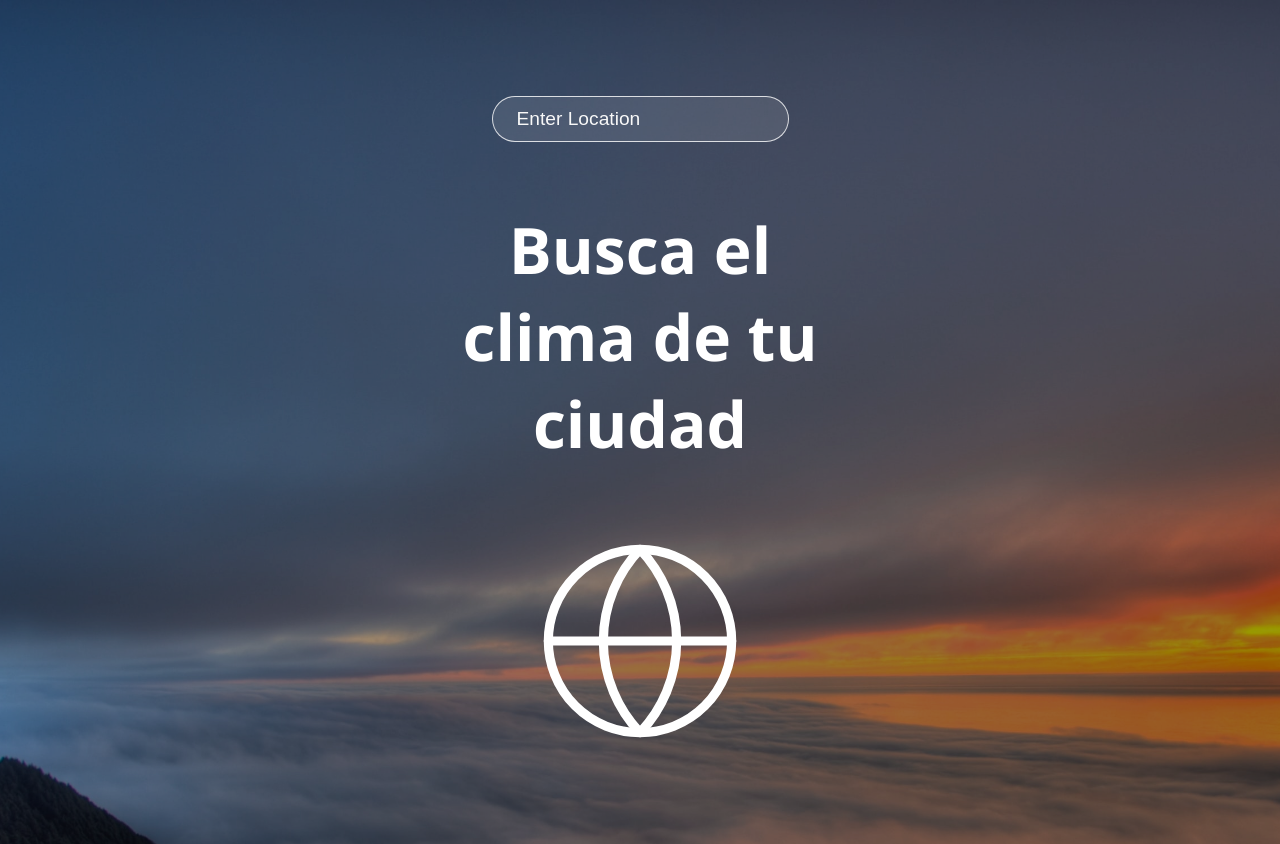
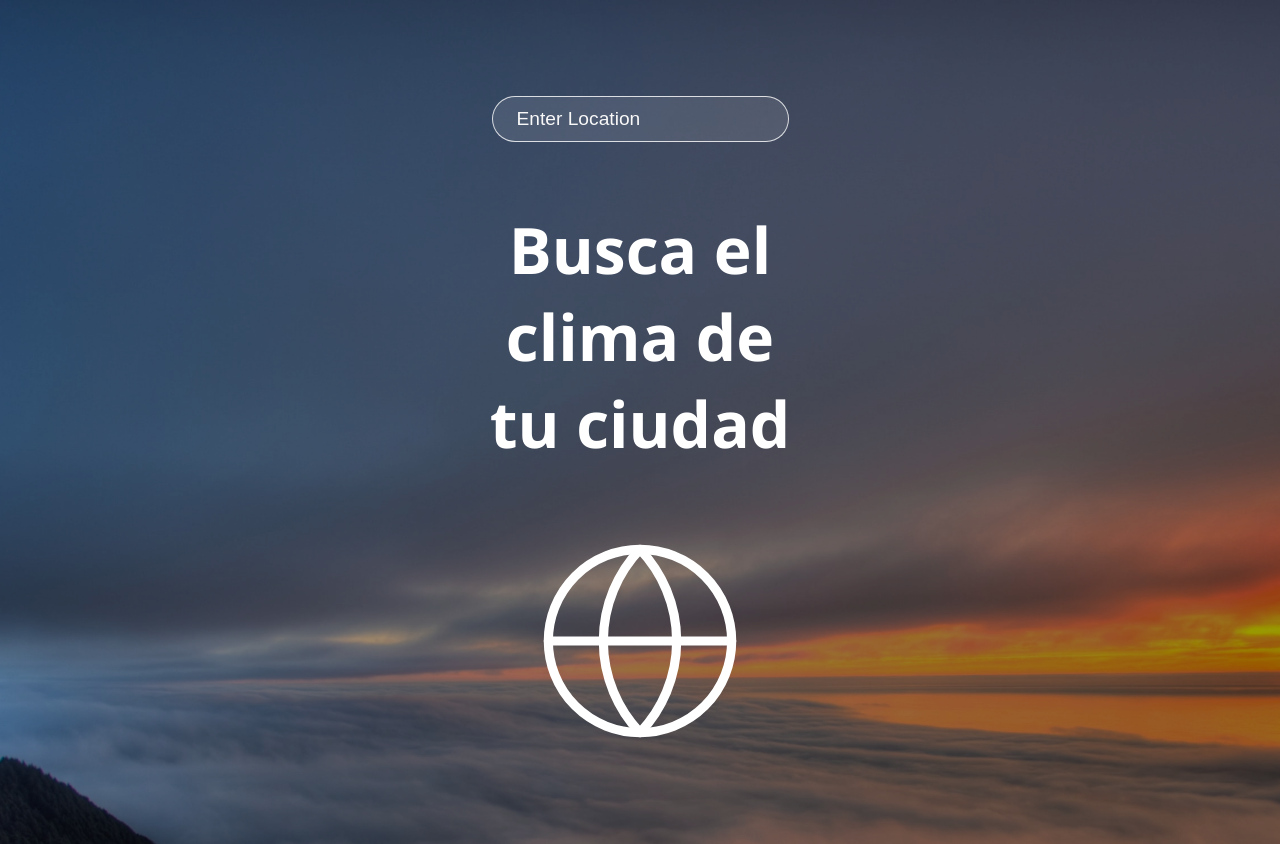
Before and after one commit to kasenciosm/weatherApp, a React (Vite) app: page / in a window 1280 px wide. Shown: the top 844 px of the page. Built offline with nearby package versions, Linux system fonts and the light colour scheme.

Commit message:
corrección del tamaño del titulo

```diff
--- a/src/index.css
+++ b/src/index.css
@@ -41,7 +41,7 @@ h2{
   font-size: 4rem;
   font-family: 'Segoe UI', Tahoma, Geneva, Verdana, sans-serif;
   align-content: center;
-  width: 500px;
+  width: 400px;
 }
 
 .error{
```
